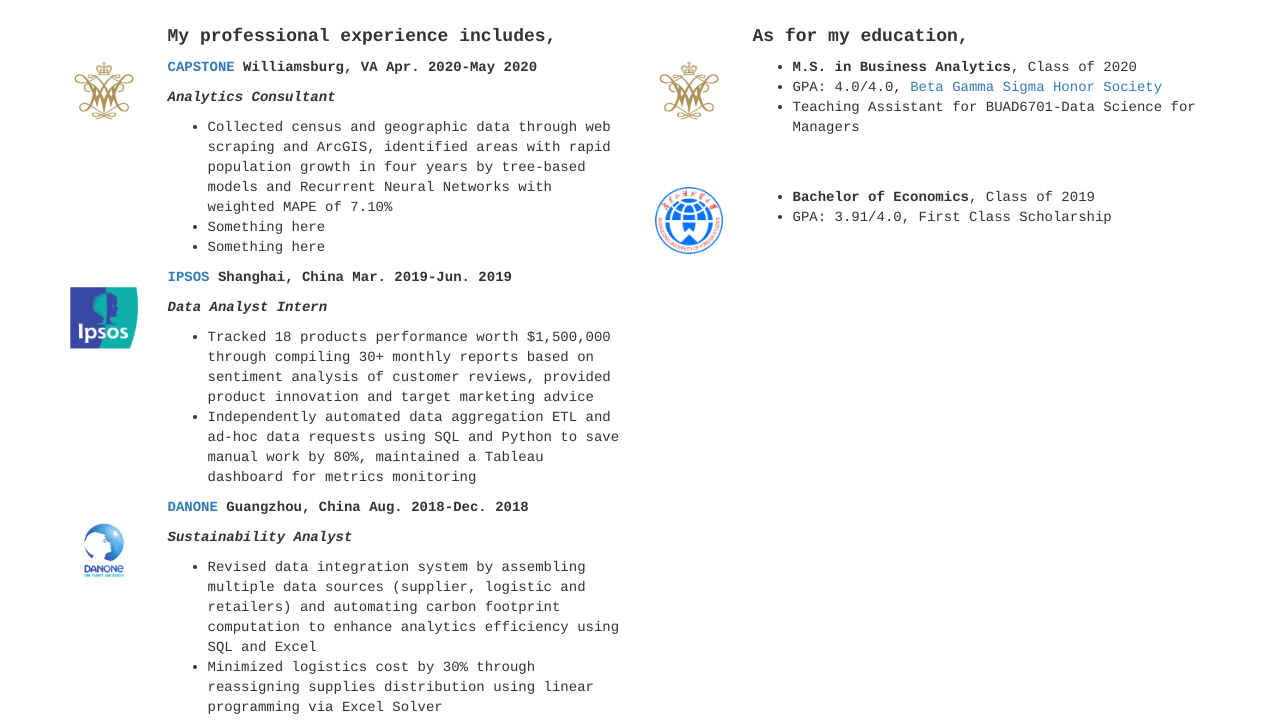
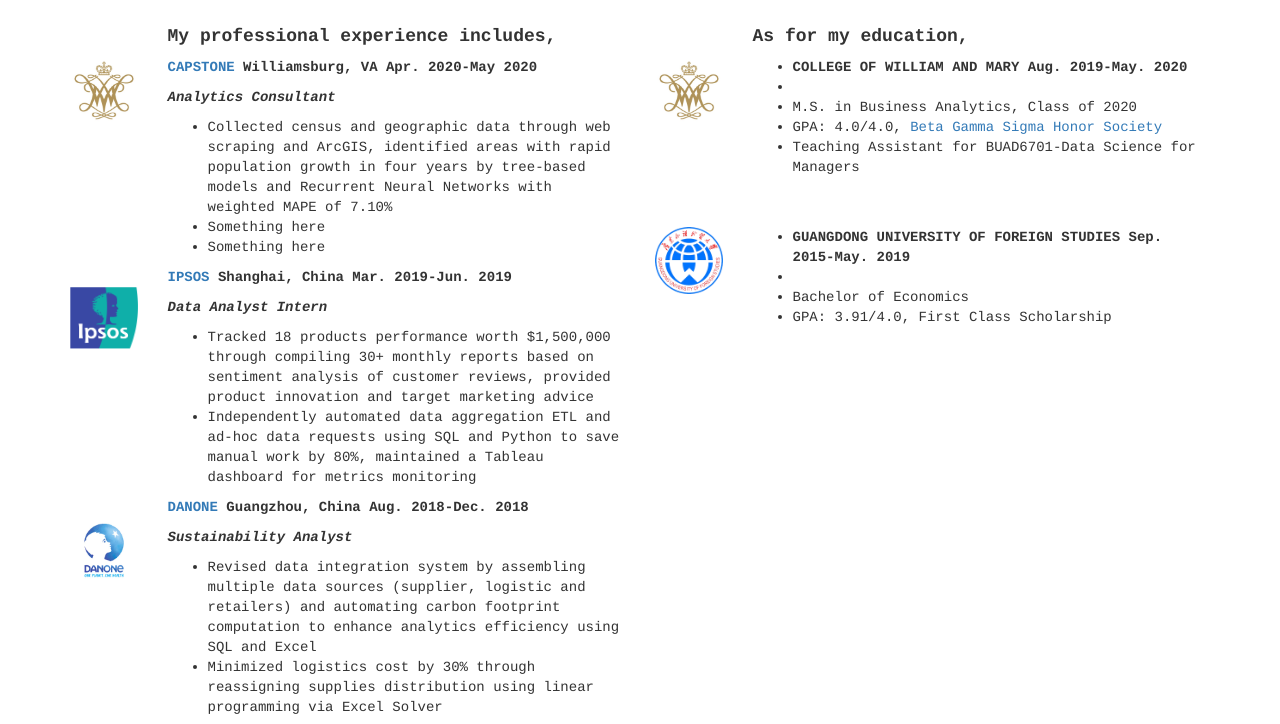
Before and after one commit to joezhou0928/joezhou.github.io, a plain HTML site: page index.html in a window 1280 px wide. Shown: the part 1204-1928 px from the top of the page. Drawn offline with nearby package versions, Linux system fonts and the light colour scheme.

Commit message:
Update index.html

```diff
--- a/index.html
+++ b/index.html
@@ -200,7 +200,8 @@
         <div class = "col-lg-10 col-md-10 col-sm-6 col-xs-12">
           <h4><b>As for my education,</b></h4> <!--- Header of the paragraph -->
           <ul>
-            <li><b>M.S. in Business Analytics</b>, Class of 2020 <!--- Bullet point 1 --></li>
+            <li><b>COLLEGE OF WILLIAM AND MARY   Aug. 2019-May. 2020</b><li>
+            <li>M.S. in Business Analytics, Class of 2020 <!--- Bullet point 1 --></li>
             <li>GPA: 4.0/4.0, <a href = "https://www.betagammasigma.org/about/what-is-bgs">Beta Gamma Sigma Honor Society</a></li> <!--- Bullet point 2 -->
             <li>Teaching Assistant for BUAD6701-Data Science for Managers</li> <!--- Bullet point 3 -->
           </ul>
@@ -216,7 +217,8 @@
           <br>
           <br>
           <ul>
-            <li><b>Bachelor of Economics</b>, Class of 2019</li>
+            <li><b>GUANGDONG UNIVERSITY OF FOREIGN STUDIES   Sep. 2015-May. 2019</b><li>
+            <li>Bachelor of Economics</li>
             <li>GPA: 3.91/4.0, First Class Scholarship</li>
           </ul>
         </div>
```
